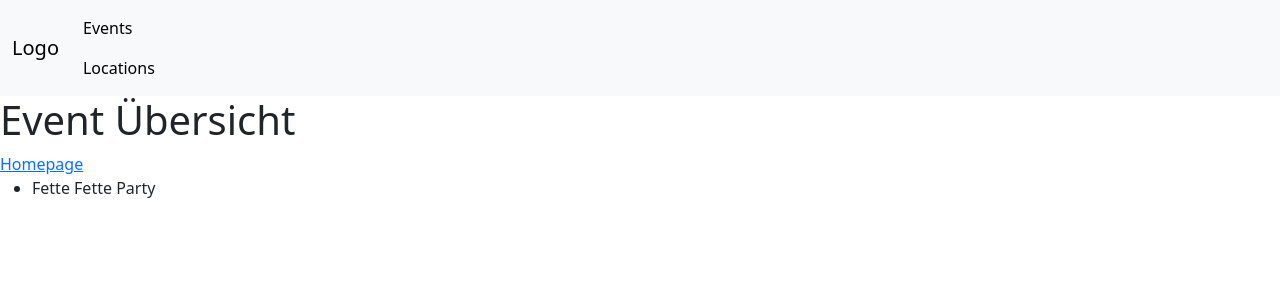
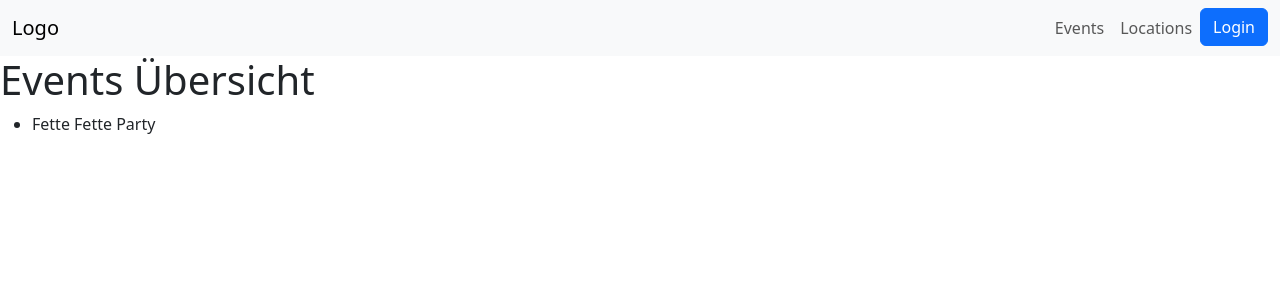
Before and after one commit to RichardRepenning/eventmanagement, a Django app: page /events/ in a window 1280 px wide. Shown: the top 300 px of the page. Run offline with Django 4.2, Linux system fonts and the light colour scheme; data comes from the database, SQL or seed files in the repository; both versions use the stored data as it was after the commit; some libraries are stand-ins or nearby versions.

Commit message:
Added Login Modal and created user: Test password: testpassword in database

```diff
--- a/events/ticketApp/templates/base.html
+++ b/events/ticketApp/templates/base.html
@@ -12,6 +12,35 @@
   {% block content %}
 
   {% endblock content %}
+
+  {% block modal %}
+    <div class="modal fade" tabindex="-1" id="loginModal">
+      <div class="modal-dialog">
+        <div class="modal-content">
+          <div class="modal-header">
+            <h5 class="modal-title">Einloggen</h5>
+            <button type="button" class="btn-close" data-bs-dismiss="modal" aria-label="Close"></button>
+          </div>
+          <div class="modal-body">
+            <form action="" id="loginForm">
+              <div class="mb-3">
+                <label for="username" class="form-label">Benutzername</label>
+                <input type="email" class="form-control" id="username">
+              </div>
+              <div class="mb-3">
+                <label for="password" class="form-label">Password</label>
+                <input type="password" class="form-control" id="password">
+              </div>
+            </form>
+          </div>
+          <div class="modal-footer">
+            <button type="button" class="btn btn-secondary" data-bs-dismiss="modal">Abbrechen</button>
+            <button type="button" class="btn btn-primary" form="loginForm" type="submit" value="Login">Login</button>
+          </div>
+        </div>
+      </div>
+    </div>
+  {% endblock modal %}
   <script src="{% static 'js/bootstrap.min.js' %}"></script>
 </body>
 </html>
--- a/events/ticketApp/templates/events.html
+++ b/events/ticketApp/templates/events.html
@@ -5,8 +5,7 @@
 {% endblock title %}
 
 {% block content %}
-<h1>Event Übersicht</h1>
-<a href="/">Homepage</a>
+<h1>Events Übersicht</h1>
 <ul>
 {% for event in events  %}
   <li>{{event.title}}</li>
--- a/events/ticketApp/templates/nav/nav.html
+++ b/events/ticketApp/templates/nav/nav.html
@@ -4,12 +4,21 @@
     <button class="navbar-toggler" type="button" data-bs-toggle="collapse" data-bs-target="#navbarMenu" aria-controls="navbarMenu" aria-expanded="false" aria-label="Toggle Navigation">
       <span class="navbar-toggler-icon"></span>
     </button>
-    <div class="collapse navbar-collapse" id="navbarMenu">
-      <ul class="navbar-nav me-auto mb-2 mb-lg-0">
+    <div class="collapse navbar-collapse justify-content-end" id="navbarMenu">
+      <ul class="navbar-nav mb-2 mb-lg-0">
         <li class="nav-item">
-          <a href="/events" class="nav-link active">Events</a>
-          <a href="/locations" class="nav-link active">Locations</a>
+          <a href="/events" class="nav-link">Events</a>
         </li>
+        <li>
+          <a href="/locations" class="nav-link">Locations</a>
+        </li>
+        <li>
+        {% if user.is_authenticated %}
+        <button class="btn btn-primary">Account</button>
+        {% else %}
+        <button class="btn btn-primary" data-bs-toggle="modal" data-bs-target="#loginModal">Login</button>
+        {% endif %}
+      </li>
       </ul>
     </div>
   </div>
--- a/requirements.txt
+++ b/requirements.txt
@@ -1,3 +1,2 @@
 Django==4.2
 django-extensions==3.2.3
-django-ninja==1.1.0
```
Also changed, not shown: events/db.sqlite3.
